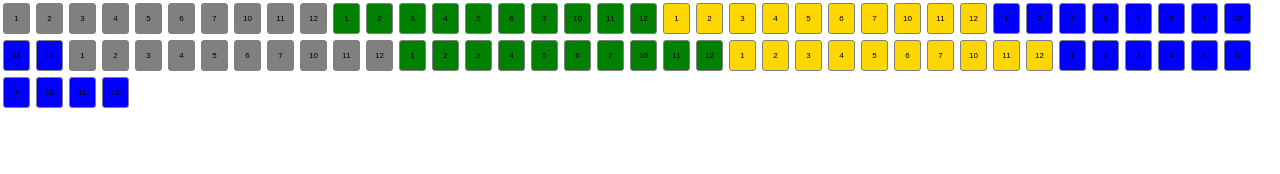
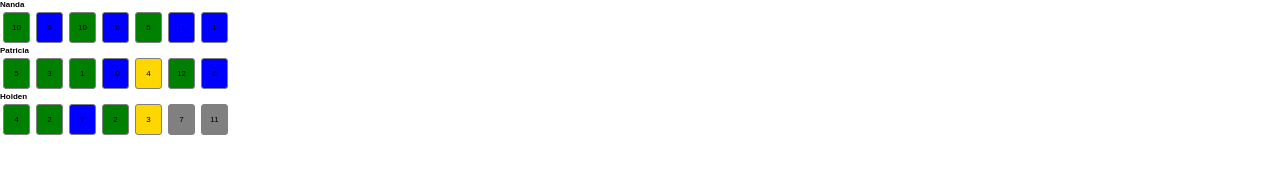
Before and after one commit to balaclark/Stacked, a plain HTML site: page cc.html in a window 1280 px wide. Drawn offline with Linux system fonts and the light colour scheme.

Commit message:
created players, deal hands to each player and render

```diff
--- a/cc.html
+++ b/cc.html
@@ -17,24 +17,35 @@
 <script src="js/cc.js"></script>
 
 <script id="card" type="text/html">
-<div class="{{ type.toLowerCase }} card {{ suite }} card-{{ card }} {{ card }}-{{ suite }}">
-	{{ card }}
+<div class="{{ type.toLowerCase }} card {{ suite }} num-{{ number }} {{ number }}-{{ suite }}">
+	{{ number }}
+</div>
+</script>
+
+<script id="player" type="text/html">
+<div id="player-{{ name.toLowerCase }}" class="player">
+	<strong>{{ name }}</strong>
 </div>
 </script>
 
 <script>
 $(function () {
 
-	var deck = new Stacked.Model.Deck({
-		type: 'Spanish',
-		decks: 2
+	var game = new Stacked.View.Game ({
+		model: new Stacked.Model.Game({
+			deck: new Stacked.Model.Deck({
+				type: 'Spanish',
+				decks: 2
+			}),
+			players: new Stacked.Collection.Players([
+				{ name: 'Nanda'},
+				{ name: 'Patricia' },
+				{ name: 'Holden' }
+			])
+		})
 	});
 
-	//deck.shuffle();
-
-	deck.get('cards').each(function(card) {
-		(new Stacked.View.Card({ el: '#stacked', model: card })).render();
-	});
+	game.render('#stacked')
 
 });
 </script>
--- a/js/cc.js
+++ b/js/cc.js
@@ -1,7 +1,9 @@
 
 var Stacked = {};
+
 Stacked.Model = { Type: {}, Deck: null };
 Stacked.View = {};
+Stacked.Collection = {};
 
 (function ($) {
 
@@ -33,7 +35,7 @@ Stacked.View = {};
 		}
 	});
 
-	Stacked.Model.Cards = Backbone.Collection.extend({
+	Stacked.Collection.Cards = Backbone.Collection.extend({
 		model: Stacked.Model.Card
 	});
 
@@ -41,21 +43,30 @@ Stacked.View = {};
 
 		defaults: {
 			decks: 1,
-			type: null
+			type: null,
+			cards: null
 		},
 
 		initialize: function () {
 
 			var type = this.get('type'),
-				set = new Stacked.Model.Type[type](),
-				cards = new Stacked.Model.Cards()
+				set = new Stacked.Model.Type[type]();
 
 			this.set({ set: set });
+
+			this.replenish();
+		},
+
+		replenish: function () {
+
+			var type = this.get('type'),
+				set = new Stacked.Model.Type[type](),
+				cards = new Stacked.Collection.Cards()
 
 			for (var i = 0; i < this.get('decks'); i++) {
 				_.each(set.get('suites'), function (suite) {
 					_.each(set.get('cards'), function (card) {
-						cards.add({ type: type, suite: suite, card: card });
+						cards.add({ type: type, suite: suite, number: card });
 					});
 				});
 			}
@@ -72,15 +83,119 @@ Stacked.View = {};
 			});
 
 			this.get('cards').reset(cards);
+		},
+
+		pop: function () {
+			var card = this.get('cards').last();
+			this.get('cards').remove(card);
+			return card;
+		}
+	});
+
+	Stacked.Collection.Hand = Backbone.Collection.extend({
+		model: Stacked.Model.Card
+	});
+
+	Stacked.Model.Player = Backbone.Model.extend({
+		defaults: {
+			name: '',
+			hand: null,
+		},
+		initialize: function () {
+			this.set('hand', new Stacked.Collection.Hand());
+		}
+	});
+
+	Stacked.Collection.Players = Backbone.Collection.extend({
+		model: Stacked.Model.Player
+	});
+
+	Stacked.Model.Game = Backbone.Model.extend({
+
+		defaults: {
+			players: null,
+			type: null,
+			deck: null,
+			cards: 7
+		},
+
+		initialize: function () {
+			this.deal();
+		},
+
+		deal: function () {
+
+			var i = 0,
+				deck = this.get('deck');
+
+			deck.replenish();
+			deck.shuffle();
+
+			while (i < this.get('cards')) {
+
+				this.get('players').forEach(function (player) {
+					player.get('hand').add(deck.pop());
+				});
+
+				i++;
+			};
 		}
 	});
 
 	/*
 	 * Views
 	 */
-	 Stacked.View.Card = Backbone.View.extend({
+
+	Stacked.View.Card = Backbone.View.extend({
 	 	render: function () {
 	 		this.$el.append(ich.card(this.model.toJSON()));
 	 	}
-	 });
-})(jQuery);
+	});
+
+	Stacked.View.Hand = Backbone.View.extend({
+
+		tagName: 'div',
+		className: 'hand',
+
+	 	render: function () {
+
+	 		var el = this.el;
+
+			this.model.each(function (card) {
+				(new Stacked.View.Card({ el: el, model: card })).render();
+			});
+	 	}
+	});
+
+	Stacked.View.Player = Backbone.View.extend({
+
+		render: function () {
+
+			var html, hand = new Stacked.View.Hand({
+				model: this.model.get('hand')
+			});
+
+			hand.render();
+
+			html = $(ich.player(this.model.toJSON()));
+			$('strong', html).after(hand.el);
+
+			this.$el.append(html);
+		}
+	});
+
+	Stacked.View.Game = Backbone.View.extend({
+
+		render: function (elm) {
+
+			var el = this.el;
+
+			this.model.get('players').each(function (player) {
+				(new Stacked.View.Player({ el: el, model: player })).render();
+			});
+
+			$(elm).html(this.el);
+		}
+	});
+
+}) (jQuery);
```
